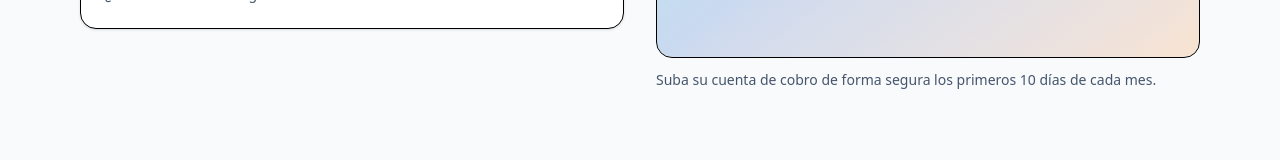
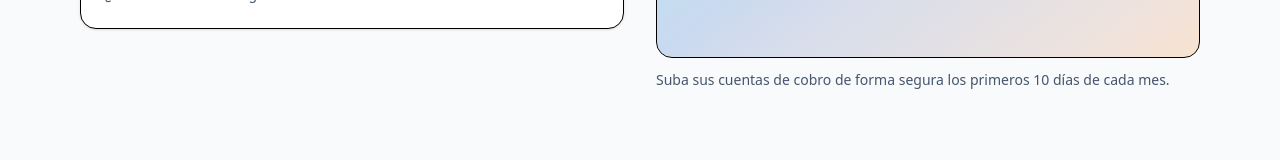
Before and after one commit to sistemaspreventiva/Pagina-radicacionFacturas, a React (Vite) app: page / in a window 1280 px wide. Shown: the part 543-703 px from the top of the page. Built offline with nearby package versions, Linux system fonts and the light colour scheme; no server answers.

Commit message:
version1.1.1

```diff
--- a/src/pages/Login.jsx
+++ b/src/pages/Login.jsx
@@ -59,7 +59,7 @@ export default function Login() {
               <div className="absolute inset-0 ring-1 ring-white/30"></div>
             </div>
             <p className="mt-3 text-sm text-slate-600">
-              Suba su cuenta de cobro de forma segura los primeros 10 días de cada mes.
+              Suba sus cuentas de cobro de forma segura los primeros 10 días de cada mes.
             </p>
           </div>
         </div>
```
